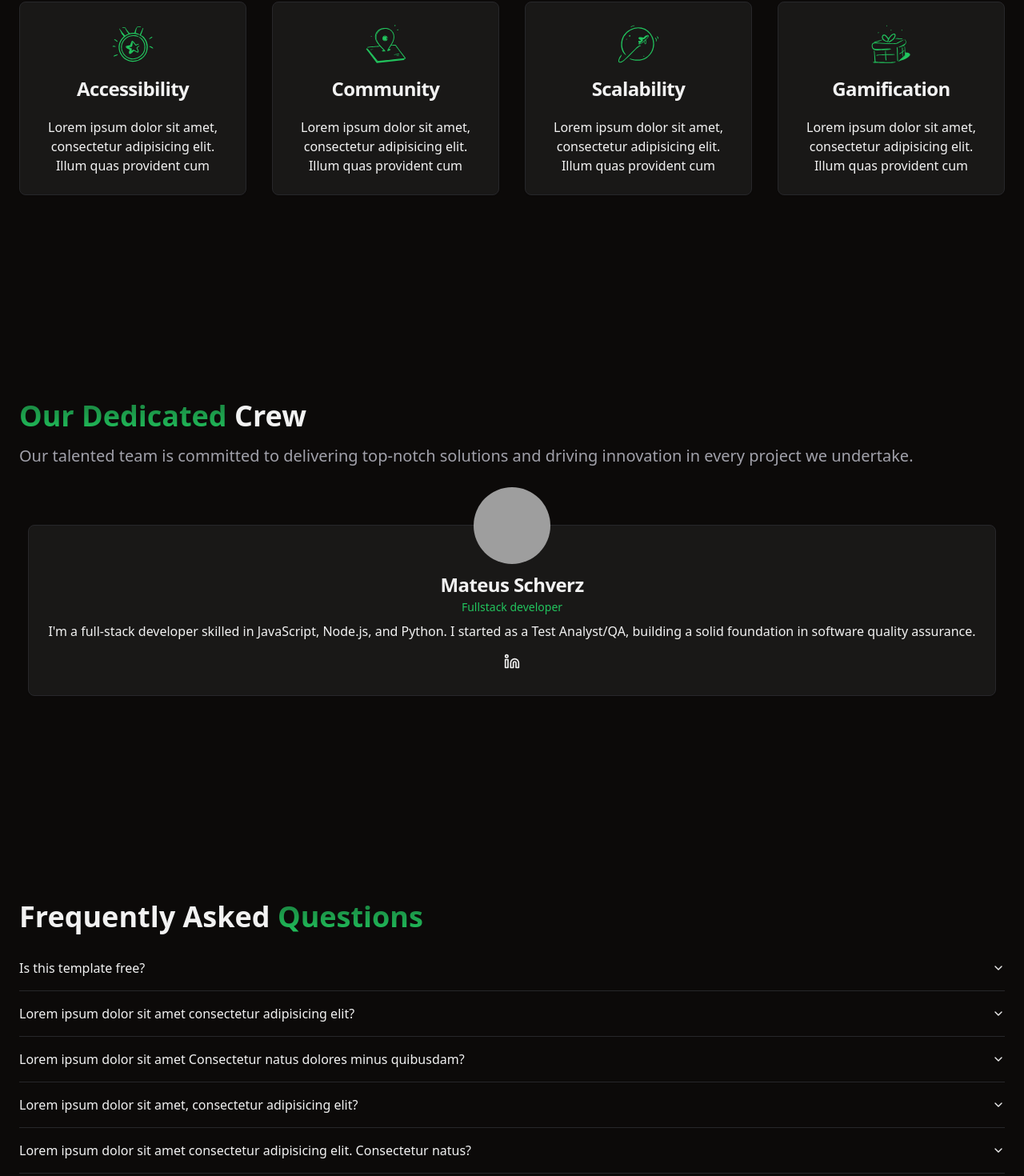
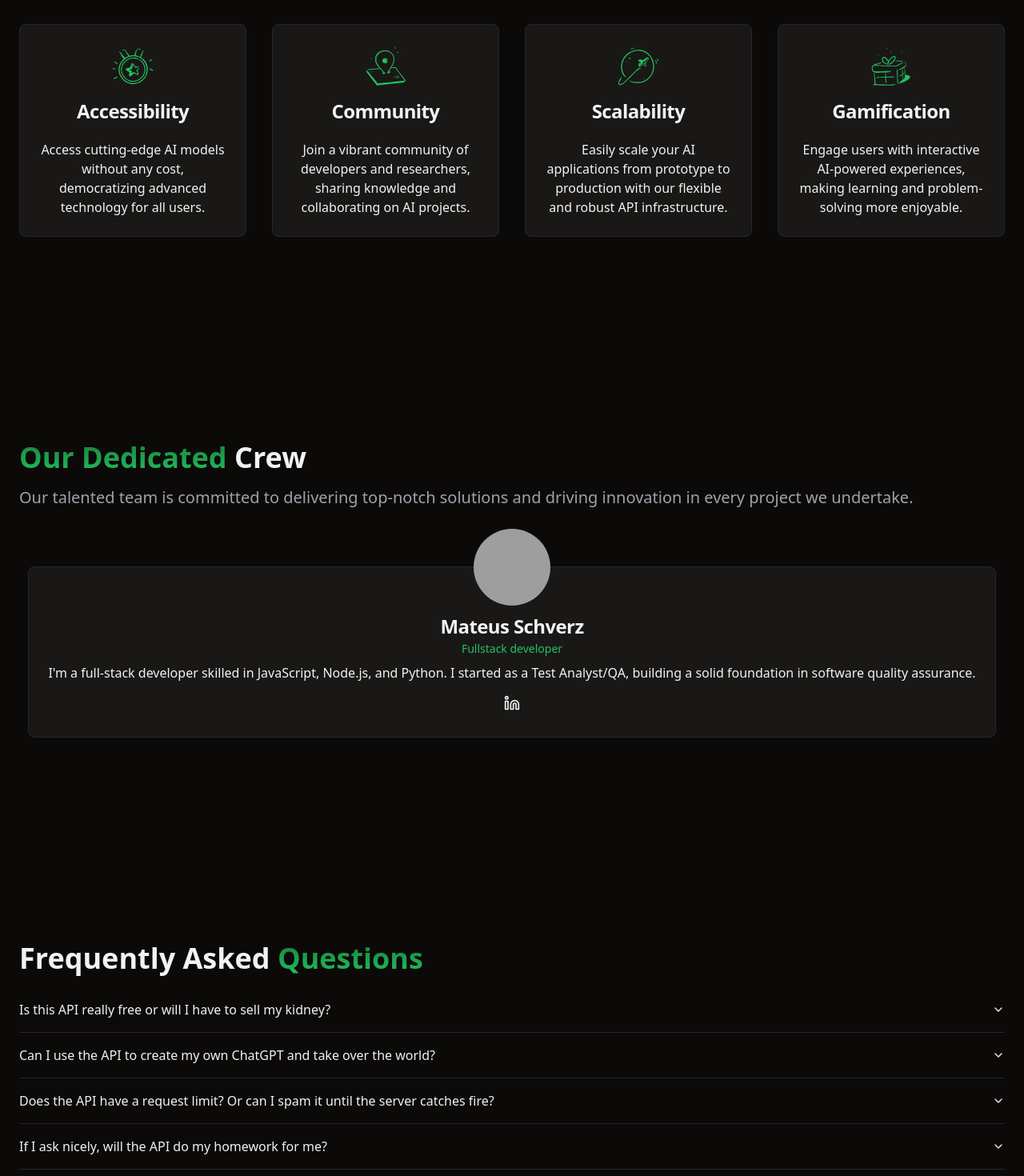
Before and after one commit to matefs/shadcn-freegptapi-landing-page, a React (Vite) app: page / in a window 1280 px wide. Shown: the part 2675-4145 px from the top of the page at 80% size. Built offline with nearby package versions, Linux system fonts and the light colour scheme; grey boxes are pictures that could not be loaded.

Commit message:
fix: replace the github links and project descriptions

```diff
--- a/src/components/FAQ.tsx
+++ b/src/components/FAQ.tsx
@@ -13,33 +13,28 @@ interface FAQProps {
 
 const FAQList: FAQProps[] = [
   {
-    question: "Is this template free?",
-    answer: "Yes. It is a free ChadcnUI template.",
+    question: "Is this API really free or will I have to sell my kidney?",
+    answer: "Relax, your kidney is safe! The API is 100% free. You only need to sacrifice your time and mental sanity to use it.",
     value: "item-1",
   },
   {
-    question: "Lorem ipsum dolor sit amet consectetur adipisicing elit?",
-    answer:
-      "Lorem ipsum dolor sit amet, consectetur adipisicing elit. Sint labore quidem quam? Consectetur sapiente iste rerum reiciendis animi nihil nostrum sit quo, modi quod.",
+    question: "Can I use the API to create my own ChatGPT and take over the world?",
+    answer: "Easy there, Pinky! The API is powerful, but not that powerful. You can create amazing applications, but world domination is still out of reach... for now.",
     value: "item-2",
   },
   {
-    question:
-      "Lorem ipsum dolor sit amet  Consectetur natus dolores minus quibusdam?",
-    answer:
-      "Lorem ipsum dolor sit amet consectetur, adipisicing elit. Labore qui nostrum reiciendis veritatis necessitatibus maxime quis ipsa vitae cumque quo?",
+    question: "Does the API have a request limit? Or can I spam it until the server catches fire?",
+    answer: "There is a limit, yes. Think of it as a challenge: how many requests can you make before the API starts ignoring you like your high school crush?",
     value: "item-3",
   },
   {
-    question: "Lorem ipsum dolor sit amet, consectetur adipisicing elit?",
-    answer: "Lorem ipsum dolor sit amet consectetur, adipisicing elit.",
+    question: "If I ask nicely, will the API do my homework for me?",
+    answer: "The API is smart, but it's not your mom. It can help you understand your homework, but it won't do it for you. Happy studying!",
     value: "item-4",
   },
   {
-    question:
-      "Lorem ipsum dolor sit amet consectetur adipisicing elit. Consectetur natus?",
-    answer:
-      "Lorem ipsum dolor sit amet, consectetur adipisicing elit. Sint labore quidem quam? Consectetur sapiente iste rerum reiciendis animi nihil nostrum sit quo, modi quod.",
+    question: "Does the API understand sarcasm? Or do I need to be as direct as a slap in the face?",
+    answer: "The API understands sarcasm about as well as a cat understands quantum physics. Better be direct, unless you want hilarious and totally out-of-context responses.",
     value: "item-5",
   },
 ];
--- a/src/components/Hero.tsx
+++ b/src/components/Hero.tsx
@@ -33,7 +33,7 @@ export const Hero = () => {
 
           <a
             rel="noreferrer noopener"
-            href="https://github.com/leoMirandaa/shadcn-landing-page.git"
+            href="https://github.com/matefs/Free-gpt-api-no-key-needed"
             target="_blank"
             className={`w-full md:w-1/3 ${buttonVariants({
               variant: 'outline',
--- a/src/components/HeroCards.tsx
+++ b/src/components/HeroCards.tsx
@@ -61,7 +61,7 @@ export const HeroCards = () => {
           <div>
             <a
               rel="noreferrer noopener"
-              href="https://github.com/leoMirandaa"
+              href="https://github.com/matefs"
               target="_blank"
               className={buttonVariants({
                 variant: "ghost",
@@ -73,7 +73,7 @@ export const HeroCards = () => {
             </a>
             <a
               rel="noreferrer noopener"
-              href="https://twitter.com/leo_mirand4"
+              href="https://twitter.com/matefs"
               target="_blank"
               className={buttonVariants({
                 variant: "ghost",
@@ -94,7 +94,7 @@ export const HeroCards = () => {
 
             <a
               rel="noreferrer noopener"
-              href="https://www.linkedin.com/in/leopoldo-miranda/"
+              href="https://www.linkedin.com/in/mateus-schverz/"
               target="_blank"
               className={buttonVariants({
                 variant: "ghost",
--- a/src/components/HowItWorks.tsx
+++ b/src/components/HowItWorks.tsx
@@ -12,25 +12,25 @@ const features: FeatureProps[] = [
     icon: <MedalIcon />,
     title: "Accessibility",
     description:
-      "Lorem ipsum dolor sit amet, consectetur adipisicing elit. Illum quas provident cum",
+      "Access cutting-edge AI models without any cost, democratizing advanced technology for all users.",
   },
   {
     icon: <MapIcon />,
     title: "Community",
     description:
-      "Lorem ipsum dolor sit amet, consectetur adipisicing elit. Illum quas provident cum",
+      "Join a vibrant community of developers and researchers, sharing knowledge and collaborating on AI projects.",
   },
   {
     icon: <PlaneIcon />,
     title: "Scalability",
     description:
-      "Lorem ipsum dolor sit amet, consectetur adipisicing elit. Illum quas provident cum",
+      "Easily scale your AI applications from prototype to production with our flexible and robust API infrastructure.",
   },
   {
     icon: <GiftIcon />,
     title: "Gamification",
     description:
-      "Lorem ipsum dolor sit amet, consectetur adipisicing elit. Illum quas provident cum",
+      "Engage users with interactive AI-powered experiences, making learning and problem-solving more enjoyable.",
   },
 ];
 
@@ -48,8 +48,7 @@ export const HowItWorks = () => {
         Step-by-Step Guide
       </h2>
       <p className="md:w-3/4 mx-auto mt-4 mb-8 text-xl text-muted-foreground">
-        Lorem ipsum dolor sit amet consectetur, adipisicing elit. Veritatis
-        dolor pariatur sit!
+        Discover how our free GPT and AI models API can revolutionize your projects with powerful, accessible, and easy-to-integrate solutions.
       </p>
 
       <div className="grid grid-cols-1 md:grid-cols-2 lg:grid-cols-4 gap-8">
--- a/src/components/Navbar.tsx
+++ b/src/components/Navbar.tsx
@@ -94,7 +94,7 @@ export const Navbar = () => {
                   ))}
                   <a
                     rel="noreferrer noopener"
-                    href="https://github.com/leoMirandaa/shadcn-landing-page.git"
+                    href="https://github.com/matefs/Free-gpt-api-no-key-needed"
                     target="_blank"
                     className={`w-[110px] border ${buttonVariants({
                       variant: 'secondary',
@@ -127,7 +127,7 @@ export const Navbar = () => {
           <div className="hidden md:flex gap-2">
             <a
               rel="noreferrer noopener"
-              href="https://github.com/leoMirandaa/shadcn-landing-page.git"
+              href="https://github.com/matefs/Free-gpt-api-no-key-needed"
               target="_blank"
               className={`border ${buttonVariants({ variant: 'secondary' })}`}
             >
```
